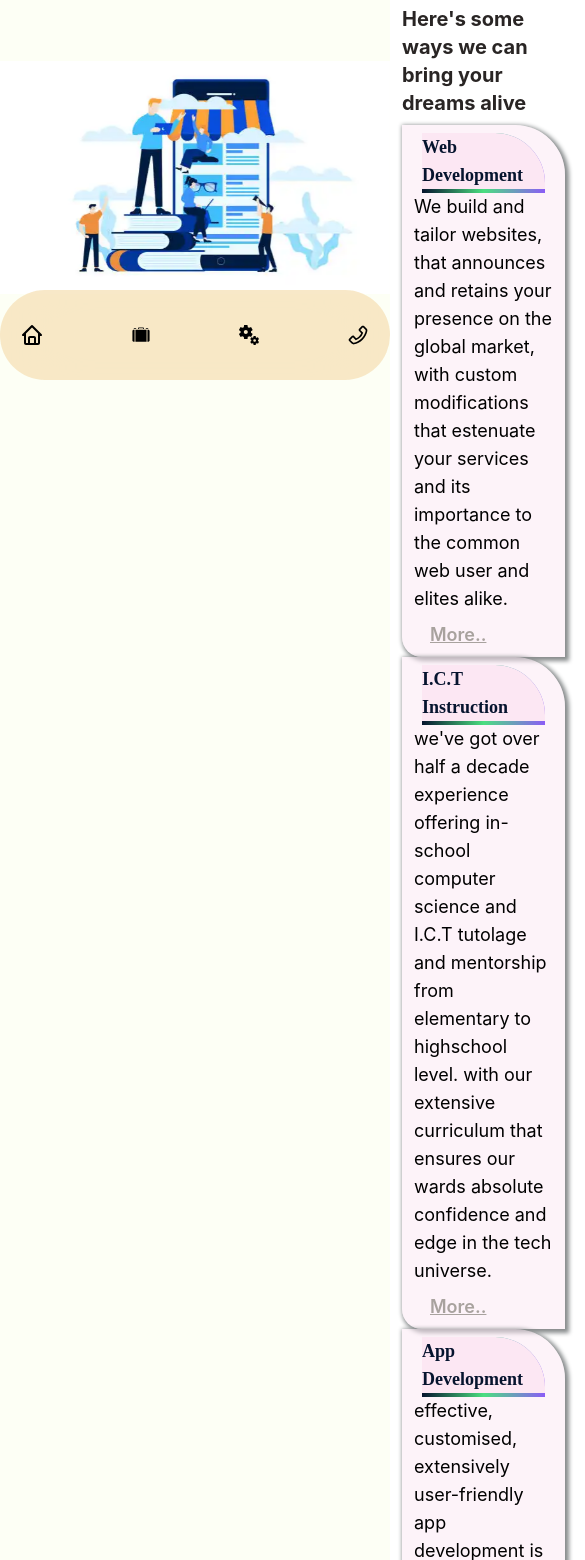
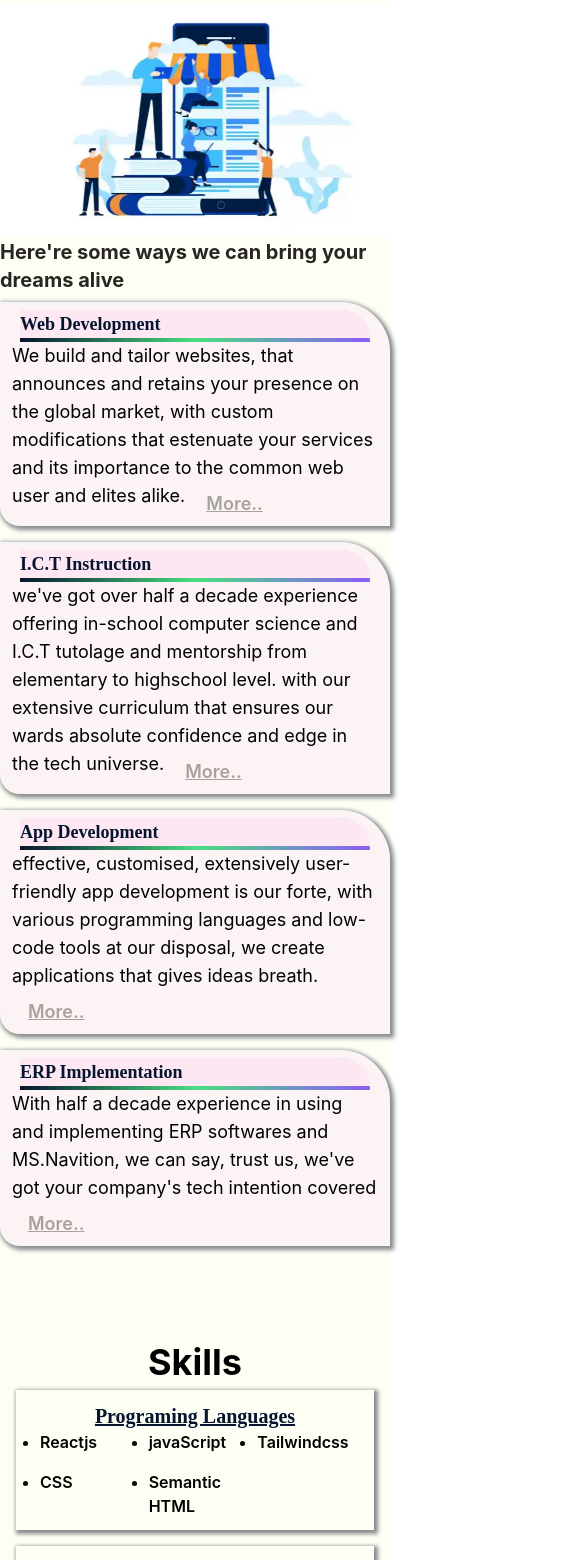
Before and after one commit to Kurnel-purpple/my-first-Portfolio-website, a React (Create React App) app: page / in a window 390 px wide. Shown: the part 440-2000 px from the top of the page, 585 px wide, since content can reach past the window. Built offline with nearby package versions, Linux system fonts and the light colour scheme.

Commit message:
halfway through the mobile view of the homepage

```diff
--- a/src/components/Bottomnav.js
+++ b/src/components/Bottomnav.js
@@ -6,7 +6,7 @@ import {MdOutlineMiscellaneousServices} from 'react-icons/md';
 import {AiOutlinePhone} from 'react-icons/ai';
 const Bottomnav = ()=>{
     return(
-        <div className=" fixed bottom-6 w-full z-50 overflow-hidden">
+        <div className="hidden lg:flex fixed bottom-6 w-full z-50 overflow-hidden">
             <div className='container mx-auto'>
                 <div className='items-center w-full max-w-[420px] h-[90px] bg-wheat/70 backdrop-blur-2xl rounded-full mx-auto flex justify-between px-5 text-2xl'>
                     <Link smooth= {true}
--- a/src/components/HPProjects.js
+++ b/src/components/HPProjects.js
@@ -9,7 +9,7 @@ const HPProjects =()=>{
     return(
         <div className='flex flex-col'>
             <h1 className='text-3xl font-bold mx-auto mb-4'> Our Works</h1>
-            <div className='grid grid-cols-2 grid-rows-3 gap-3'>
+            <div className='md:grid grid-cols-2 grid-rows-3 gap-3'>
                 <div className=' flex flex-col'>
                     <h3 className='font-bold mb-4 text-lg text-slate-700 cursor-pointer mx-auto ' style={{fontFamily:'cursive'}} >Sabi.com</h3>
                     <div className='mx-auto w-[400px] h-[400px]'>
--- a/src/components/HPServices.js
+++ b/src/components/HPServices.js
@@ -6,30 +6,30 @@ const HPServices =()=>{
 
         <section className='flex flex-col'>
             <h1 className='left-16 relative text-3xl font-bold '>Our Services</h1>
-            <div className='flex'>
-            <img src={serviceImg} alt="" className='h-fit top-14 relative' />
-            <div className='px-3'>
-            <h1 className='text-xl font-bold mb-2 text-stone-800'>Here's some ways we can bring your dreams alive</h1>
-            <div className='sm:grid sm:grid-cols-2 gap-4 text-lg'>
-                <div className='shadow-myShadow2 bg-pink-100/50 px-3 pt-2 pb-4 rounded-tr-[50px] rounded-bl-[20px]'>
+            <div className='lg:flex'>
+            <img src={serviceImg} alt="" className='h-fit lg:top-14 relative' />
+            <div className='md:px-3 mb-4 z-10 flex flex-col'>
+            <h1 className='text-xl font-bold mb-2 text-stone-800 mx-auto lg:mx-0'>Here're some ways we can bring your dreams alive</h1>
+            <div className='flex flex-col sm:grid sm:grid-cols-2 gap-y-4 gap-4 text-lg'>
+                <div className='shadow-myShadow2 mx-auto bg-pink-100/50 px-3 pt-2 pb-4 rounded-tr-[50px] rounded-bl-[20px]'>
                     <div className='bg-gradient-to-r from-mydarkblue2 via-green-400 to-violet-500 pb-1 rounded-tr-[50px] mx-2'>
                         <h4 className='font-bold text-mydarkblue2 bg-pink-100 rounded-tr-[50px]' style={{fontFamily:'cursive'}} >Web Development</h4>
                     </div>
                     <p>We build and tailor websites, that announces and retains your presence on the global market, with custom modifications that estenuate your services and its importance to the common web user and elites alike. <NavLink to='/Services' className='ml-[1rem] text-stone-400 font-semibold underline relative top-2'>More..</NavLink> </p>
                 </div>
-                <div className='shadow-myShadow2 bg-pink-100/50 px-3 pt-2 pb-4 rounded-tr-[50px] rounded-bl-[20px]'>
+                <div className='shadow-myShadow2 mx-auto bg-pink-100/50 px-3 pt-2 pb-4 rounded-tr-[50px] rounded-bl-[20px]'>
                 <div className='bg-gradient-to-r from-mydarkblue2 via-green-400 to-violet-500 pb-1 rounded-tr-[50px] mx-2'>
                         <h4 className='font-bold text-mydarkblue2 bg-pink-100 rounded-tr-[50px]' style={{fontFamily:'cursive'}} >I.C.T Instruction</h4>
                     </div>
                     <p>we've got over half a decade experience offering in-school computer science and I.C.T tutolage and mentorship from elementary to highschool level. with our extensive curriculum that ensures our wards absolute confidence and edge in the tech universe. <NavLink to='/Services' className='ml-[1rem] text-stone-400 font-semibold underline relative top-2'>More..</NavLink> </p>
                 </div>
-                <div className='shadow-myShadow2 bg-pink-100/50 px-3 pt-2 pb-4 rounded-tr-[50px] rounded-bl-[20px]'>
+                <div className='shadow-myShadow2 mx-auto bg-pink-100/50 px-3 pt-2 pb-4 rounded-tr-[50px] rounded-bl-[20px]'>
                 <div className='bg-gradient-to-r from-mydarkblue2 via-green-400 to-violet-500 pb-1 rounded-tr-[50px] mx-2'>
                         <h4 className='font-bold text-mydarkblue2 bg-pink-100 rounded-tr-[50px]' style={{fontFamily:'cursive'}} >App Development</h4>
                     </div>
                     <p>effective, customised, extensively user-friendly app development is our forte, with various programming languages and low-code tools at our disposal, we create applications that gives ideas breath. <NavLink to='/Services' className='ml-[1rem] text-stone-400 font-semibold underline relative top-2'>More..</NavLink> </p>
                 </div>
-                <div className='shadow-myShadow2 bg-pink-100/50 px-3 pt-2 pb-4 rounded-tr-[50px] rounded-bl-[20px]'>
+                <div className='shadow-myShadow2 mx-auto bg-pink-100/50 px-3 pt-2 pb-4 rounded-tr-[50px] rounded-bl-[20px]'>
                 <div className='bg-gradient-to-r from-mydarkblue2 via-green-400 to-violet-500 pb-1 rounded-tr-[50px] mx-2'>
                         <h4 className='font-bold text-mydarkblue2 bg-pink-100 rounded-tr-[50px]' style={{fontFamily:'cursive'}} >ERP Implementation</h4>
                     </div>
--- a/src/components/HPSkills.js
+++ b/src/components/HPSkills.js
@@ -4,11 +4,11 @@ import { NavLink } from 'react-router-dom';
 const HPSkills =()=>{
     return(
         <div className='my-20'>
-            <div className='flex flex-col'>
+            <div className='flex flex-col px-4'>
                 <h1 className='mx-auto font-bold text-4xl '>Skills</h1>
-                <div className='flex justify-between'>
-                    <div className='flex flex-col justify-around w-[50%]'>
-                        <div className='shadow-myShadow2 flex py-3 px-2 flex-col'>
+                <div className='lg:flex justify-between '>
+                    <div className='flex flex-col justify-around lg:w-[50%]'>
+                        <div className='shadow-myShadow2 my-2 flex py-3 px-2 flex-col'>
                             <h3 className='font-semibold mx-auto underline text-xl text-mydarkblue2' style={{fontFamily:'cursive'}}>Programing Languages</h3>
                             <ul className='grid gap-4 list-disc px-4 font-semibold grid-cols-3'>
                                 <li>Reactjs</li>
@@ -18,7 +18,7 @@ const HPSkills =()=>{
                                 <li>Semantic HTML</li>
                             </ul>
                         </div>
-                        <div className='shadow-myShadow2 flex py-3 px-2 flex-col'>
+                        <div className='shadow-myShadow2 my-2 flex py-3 px-2 flex-col'>
                             <h3 className='font-semibold mx-auto underline text-xl text-mydarkblue2' style={{fontFamily:'cursive'}}>Low-Code Tools</h3>
                             <ul className='grid gap-4 list-disc px-4 font-semibold grid-cols-3'>
                                 <li>Figma</li>
```
